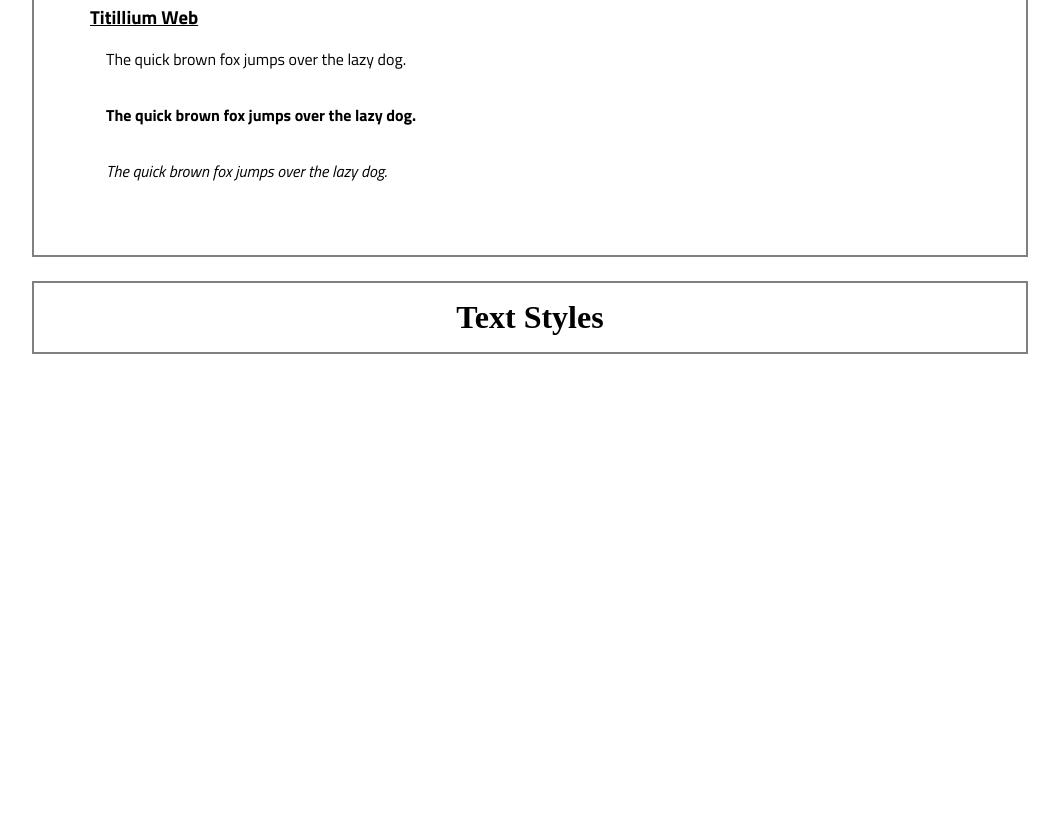
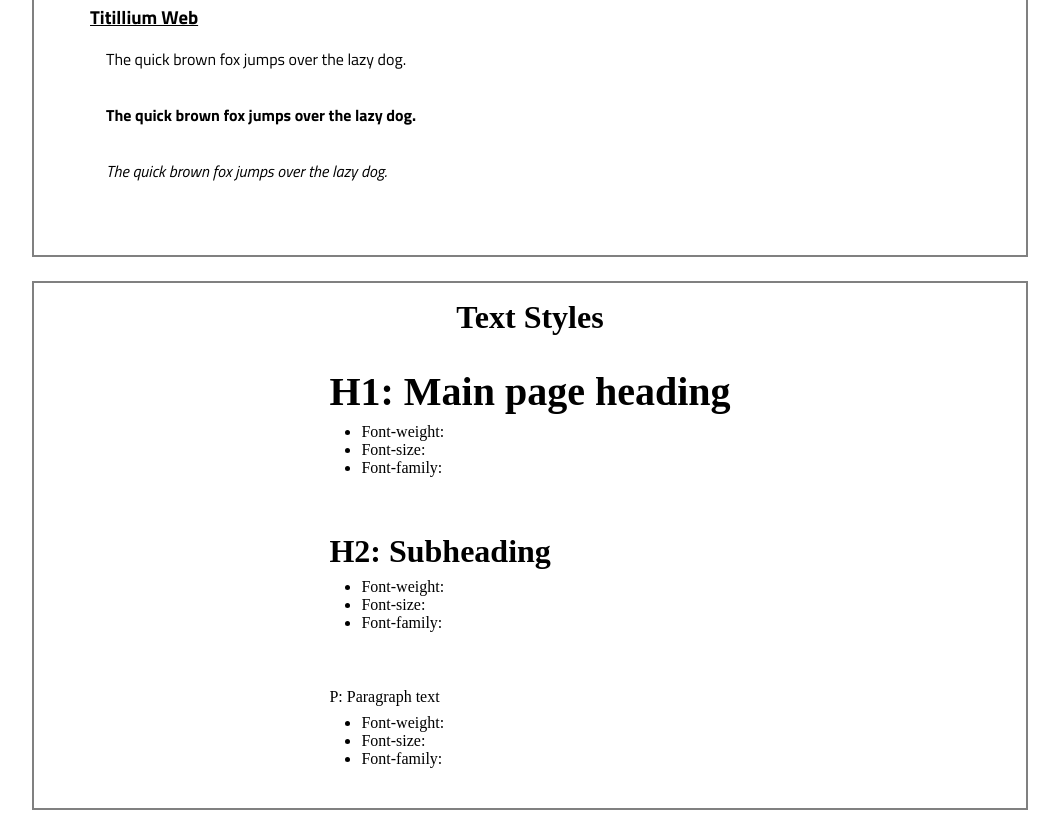
Before and after one commit to joshuar84/website_design_system, a plain HTML site: page index.html in a window 1280 px wide. Shown: the part 871-1705 px from the top of the page, without its empty margins (110-1169 px from the left). Before the commit the page ends 1249 px from the top, so only its background shows below. Drawn offline with Linux system fonts and the light colour scheme.

Commit message:
Working on font styles

```diff
--- a/index.html
+++ b/index.html
@@ -68,6 +68,7 @@
 
     </section>
 
+
     <!-- Fonts -->
     <section class="containers" id="fonts_container">
 
@@ -130,12 +131,57 @@
 
     </section>
 
+
     <!-- Text Styles -->
     <section class="containers" id="text_styles_container">
+
+        <!-- Text Styles Heading -->
         <header>
             <h2>Text Styles</h2>
         </header>
+
+        <section class="text_styles_flex_container">
+
+            <!-- H1 Section -->
+            <div class="text_styles_div">
+                <header>
+                    <h1>H1: Main page heading</h1>
+                </header>
+                <ul class="list_styles">
+                    <li>Font-weight:</li>
+                    <li>Font-size:</li>
+                    <li>Font-family:</li>
+                </ul>
+            </div>
+
+            <!-- H2 Section -->
+            <div class="text_styles_div">
+                <header>
+                    <h2>H2: Subheading</h2>
+                </header>
+                <ul class="list_styles">
+                    <li>Font-weight:</li>
+                    <li>Font-size:</li>
+                    <li>Font-family:</li>
+                </ul>
+            </div>
+
+            <!-- Paragraph Section -->
+            <div class="text_styles_div">
+                <header>
+                    <p>P: Paragraph text</p>
+                </header>
+                <ul class="list_styles">
+                    <li>Font-weight:</li>
+                    <li>Font-size:</li>
+                    <li>Font-family:</li>
+                </ul>
+            </div>
+
+        </section>
+
     </section>
+
 </body>
 
 </html>
--- a/styles.css
+++ b/styles.css
@@ -3,24 +3,24 @@
     padding: 0;
     margin: 0;
 }
-
 html {
     font-size: 16px;
 }
+
+
 
 /* MAIN HEADERS */
 header {
     display: flex;
     justify-content: center;
 }
-
 h1 {
     font-size: 2.5rem;
 }
-
 h2 {
     font-size: 2rem;
 }
+
 
 
 /* Main containers */
@@ -31,6 +31,8 @@ h2 {
     max-width: 60rem;
 }
 
+
+
 /* Color section */
 .color_flex_container {
     display: flex;
@@ -38,13 +40,11 @@ h2 {
     align-items: center;
     flex-wrap: wrap;
 }
-
 .colored_div {
     border: 1px gray solid;
     margin: 5px;
     padding: 4em 11.6rem;
 }
-
 .color_info {
     width: 85px;
     height: 38px;
@@ -54,22 +54,18 @@ h2 {
     flex-wrap: wrap;
     font-size: 1.2em;
 }
-
 /* Limegreen */
 #color1 {
     background-color: #32cd32;
 }
-
 /* Darkred */
 #color2 {
     background-color: #8b0000;
 }
-
 /* Purple */
 #color3 {
     background-color: #800080;
 }
-
 /* Burlywood */
 #color4 {
     background-color: #deb887;
@@ -84,39 +80,51 @@ h2 {
     align-items: center;
     flex-wrap: wrap;
 }
-
 .font_div {
     padding: 2.5em;
 }
-
 .raleway {
     font-family: 'Raleway', sans-serif;
 }
-
 .ubuntu {
     font-family: 'Ubuntu', sans-serif;
 }
-
 .titillium_web {
     font-family: 'Titillium Web', sans-serif;
 }
-
 .bold_font {
     font-weight: 700;
 }
-
 .italic_font {
     font-style: italic;
 }
-
 .underline {
     text-decoration: underline;
 }
-
 .paragraph {
     padding: 1em;
 }
 
+
+
+/* Text Styles */
+.text_styles_flex_container {
+    position: relative;
+    width: max-content;
+    margin: 0 auto;
+    display: flex;
+    flex-direction: column;
+    justify-content: center;
+    align-items: flex-start;
+}
+.text_styles_div {
+    padding: 2rem;
+}
+.list_styles {
+    position: relative;
+    left: 2rem;
+    top: 0.5rem;
+}
 
 /* Tablet screen sizes */
 @media screen
@@ -139,7 +147,10 @@ and (min-width: 426px) {
     }
 
     .fonts_flex_container {
-        justify-content: center;
+        justify-content: flex-start;
+        position: relative;
+        width: 26rem;
+        margin: 0 auto;
     }
 
     .font_div {
@@ -175,7 +186,6 @@ and (min-width: 376px) {
         padding: 1em;
     }
 }
-
 @media screen
 and (max-width: 375px)
 and (min-width: 321px) {
@@ -203,8 +213,6 @@ and (min-width: 321px) {
         padding: 1em;
     }
 }
-
-
 @media screen and (max-width: 320px) {
     h1 {
         font-size: 1.4rem;
```
